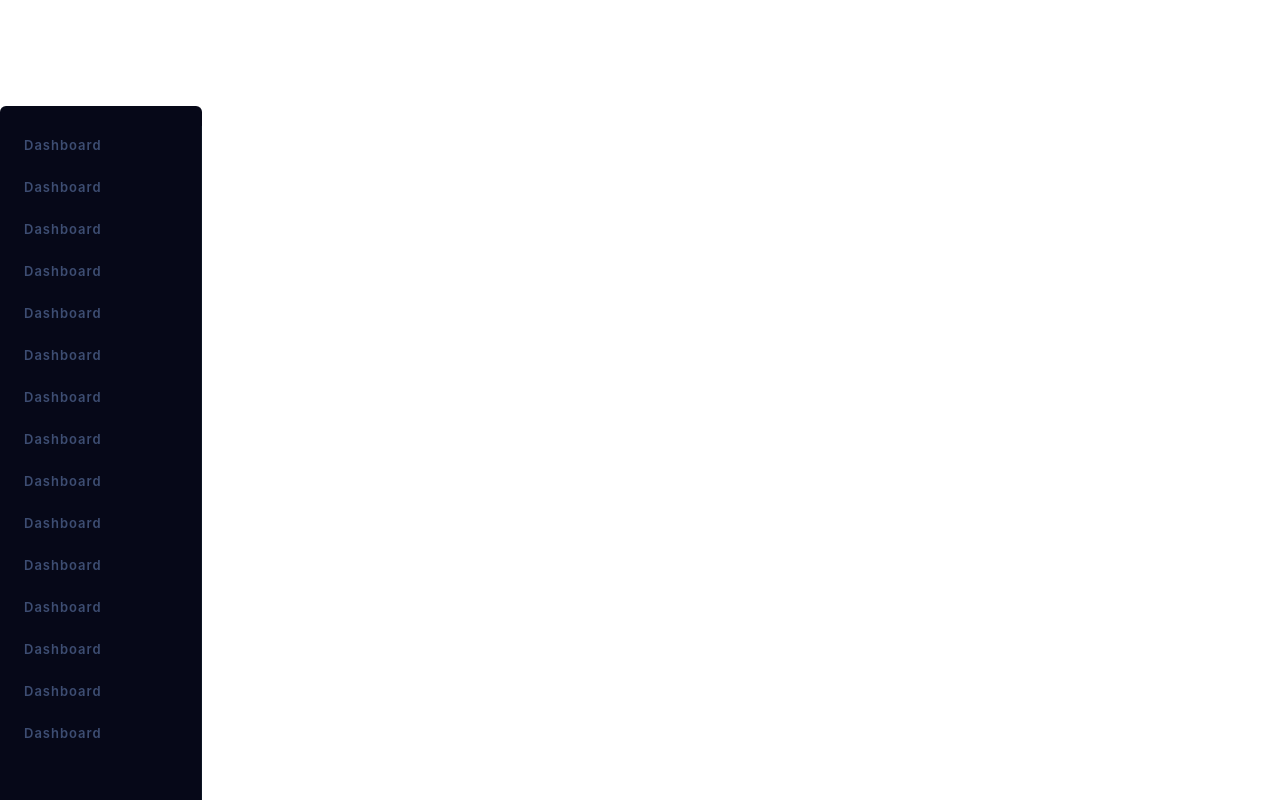
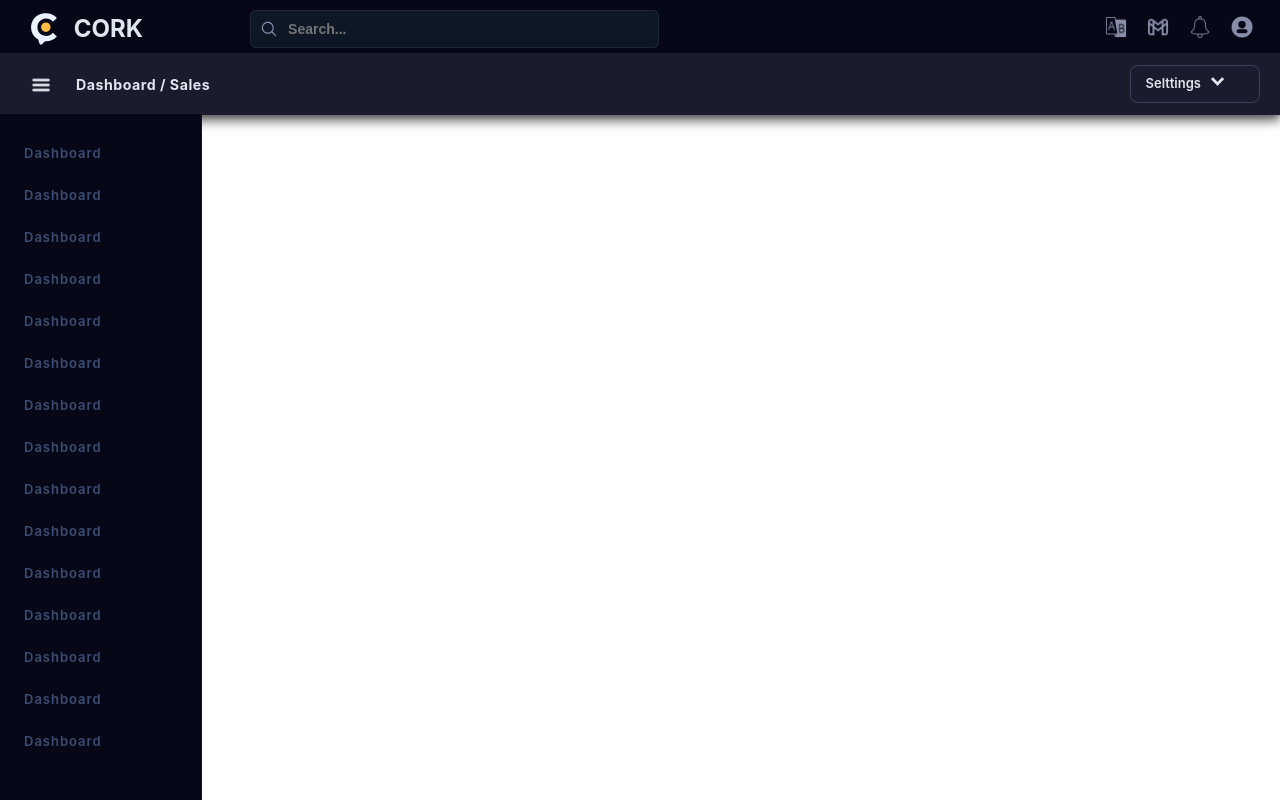
Before and after one commit to jovid1242/admin_panel, a React (Create React App) app: page / in a window 1280 px wide. Built offline with nearby package versions, Linux system fonts and the light colour scheme.

Commit message:
fix sidebar scroll

```diff
--- a/src/App.css
+++ b/src/App.css
@@ -1,6 +1,7 @@
 * {
      margin: 0;
      padding: 0;
+
 }
 ul {
     margin: 0;
@@ -12,3 +13,20 @@ li {
 a {
      text-decoration: none;
 }
+
+::-webkit-scrollbar-track {
+     background-color: #0e1726;
+     /*Цвет скролла*/
+}
+
+::-webkit-scrollbar-thumb {
+     border-radius: 5px;
+     /*Закругление ползунка*/
+     background-color: #3b3f5c;
+     /*Цвет ползунка*/
+}
+
+::-webkit-scrollbar {
+     width: 6px;
+     /*Толщина скролла*/
+}
--- a/src/pages/Home.js
+++ b/src/pages/Home.js
@@ -1,11 +1,11 @@
 import React from "react";
 import Sidebar from "../components/sidebar/Sidebar";
-// import Header from "../components/header/Header";
+import Header from "../components/header/Header";
 
 export default function Home() {
   return (
     <div>
-      {/* <Header /> */}
+      <Header />
       <Sidebar />
     </div>
   );
--- a/src/styles/header/header.scss
+++ b/src/styles/header/header.scss
@@ -1,17 +1,3 @@
-body {
-    margin: 0;
-    padding: 0;
-    font-weight: 400;
-    line-height: 1.5;
-    box-sizing: border-box;
-}
-
-ul,
-li {
-    padding: 0;
-    margin: 0;
-}
-
 .wrapper {
   background: #060818;
   width: 100%;
@@ -131,7 +117,8 @@ header {
   display: flex;
 
   .bottomHeader {
-        box-shadow: 0 6px 10px 0 rgb(0 0 0 / 14%), 0 1px 18px 0 rgb(0 0 0 / 12%), 0 3px 5px -1px rgb(0 0 0 / 20%);
+    box-shadow: 0 6px 10px 0 rgb(0 0 0 / 54%), 0 1px 18px 0 rgb(0 0 0 / 12%),
+      0 3px 5px -1px rgb(0 0 0 / 20%);
     background: rgb(26, 28, 45);
     // padding: 9px 0px;
     justify-content: space-between;
@@ -218,7 +205,6 @@ header {
   cursor: pointer;
   letter-spacing: 0.0312rem;
   transition: all 0.3s ease all;
-
 }
 
 .dropdownItem:hover {
--- a/src/styles/sidebar/sidebar.scss
+++ b/src/styles/sidebar/sidebar.scss
@@ -5,15 +5,14 @@ $textColor: #3d4d72;
     width: 206px;
     width: 202px;
     position: fixed;
-    z-index: 1028;
-    border-radius: 6px 6px 0 0;
+    z-index: 3;
     transition: 0.6s;
     height: 100vh;
     touch-action: none;
     user-select: none;
     -webkit-user-drag: none;
     -webkit-tap-highlight-color: rgba(0, 0, 0, 0);
-    top: 106px;
+    top: 114px;
     background-color: #060818;
 
     .menu {
@@ -21,6 +20,8 @@ $textColor: #3d4d72;
       margin-right: 0;
       padding: 0 10px;
       border-right: 1px solid #0e1726;
+
+      overflow-y: scroll;
 
       .menu__categories {
         margin-top: 20px;
```
Lines whose indentation alone changed are shown as unchanged.
